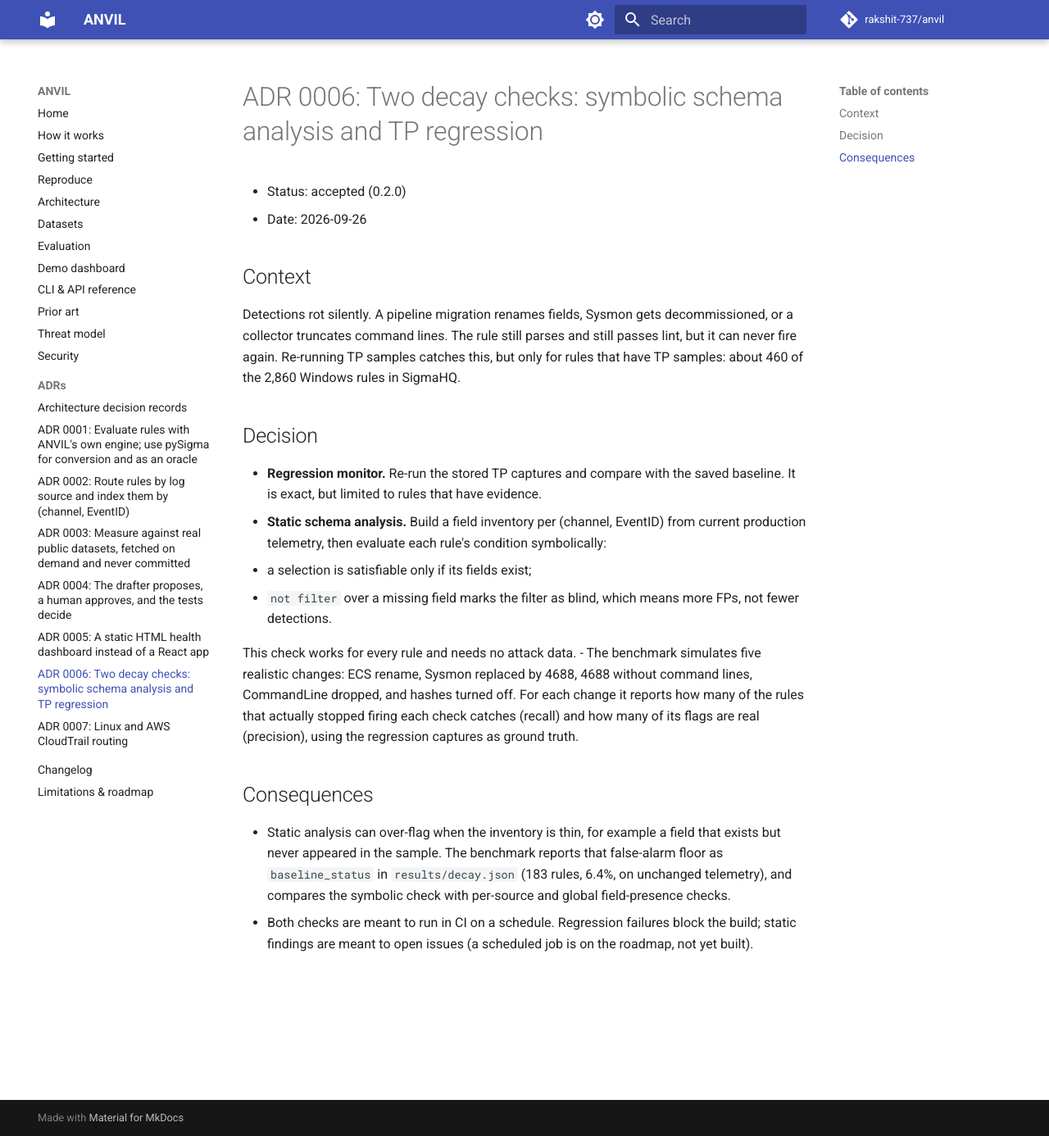
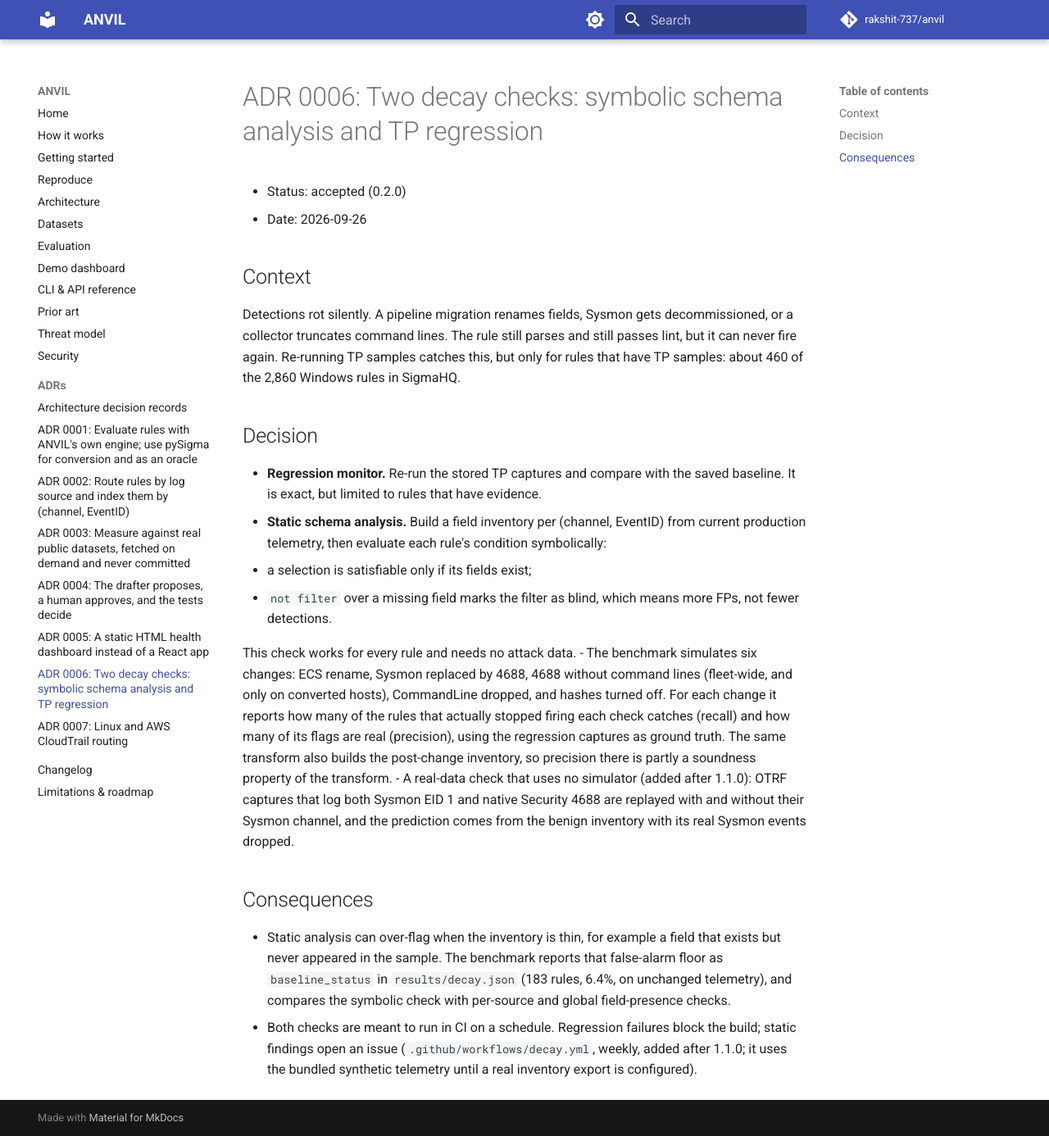
Before and after one commit to rakshit-737/anvil, an MkDocs documentation site: the page built from docs/adr/0006-decay-monitoring.md, in a window 1280 px wide and 1386 px high. Shown: the whole window at 82% size. Built offline with MkDocs 1.6.1 and Material for MkDocs 9.7.7, drawn with Linux system fonts in a browser that asks for light colours; comment, search, counter and statistics services are not loaded.

Commit message:
docs: one measured download size everywhere; ADR 0006 lists six simulated changes and the real check
'all' is ~0.46 GB (sigma 13 MB + evtx-baseline 270 MB + OTRF 123 MB +
ATT&CK 54 MB), nixcloud ~0.78 GB (774 MB of Splunk LFS objects per the
manifest plus the small OTRF Linux/AWS files); getting-started said
~350 MB, CONTRIBUTING 350 MB, the script docstring 0.45 GB and 780 MB.
ADR 0006 said five changes; decay.json has six. It now also records the
real Sysmon-removal check and the weekly decay workflow.

Co-Authored-By: Claude <noreply@anthropic.com>

```diff
--- a/docs/adr/0006-decay-monitoring.md
+++ b/docs/adr/0006-decay-monitoring.md
@@ -13,8 +13,9 @@ Detections rot silently. A pipeline migration renames fields, Sysmon gets decomm
   - `not filter` over a missing field marks the filter as blind, which means more FPs, not fewer detections.
 
   This check works for every rule and needs no attack data.
-- The benchmark simulates five realistic changes: ECS rename, Sysmon replaced by 4688, 4688 without command lines, CommandLine dropped, and hashes turned off. For each change it reports how many of the rules that actually stopped firing each check catches (recall) and how many of its flags are real (precision), using the regression captures as ground truth.
+- The benchmark simulates six changes: ECS rename, Sysmon replaced by 4688, 4688 without command lines (fleet-wide, and only on converted hosts), CommandLine dropped, and hashes turned off. For each change it reports how many of the rules that actually stopped firing each check catches (recall) and how many of its flags are real (precision), using the regression captures as ground truth. The same transform also builds the post-change inventory, so precision there is partly a soundness property of the transform.
+- A real-data check that uses no simulator (added after 1.1.0): OTRF captures that log both Sysmon EID 1 and native Security 4688 are replayed with and without their Sysmon channel, and the prediction comes from the benign inventory with its real Sysmon events dropped.
 
 ## Consequences
 - Static analysis can over-flag when the inventory is thin, for example a field that exists but never appeared in the sample. The benchmark reports that false-alarm floor as `baseline_status` in `results/decay.json` (183 rules, 6.4%, on unchanged telemetry), and compares the symbolic check with per-source and global field-presence checks.
-- Both checks are meant to run in CI on a schedule. Regression failures block the build; static findings are meant to open issues (a scheduled job is on the roadmap, not yet built).
+- Both checks are meant to run in CI on a schedule. Regression failures block the build; static findings open an issue (`.github/workflows/decay.yml`, weekly, added after 1.1.0; it uses the bundled synthetic telemetry until a real inventory export is configured).
```
Also changed, not shown: CONTRIBUTING.md (+1 -1 lines), docs/getting-started.md (+1 -1 lines), 1 other file.
